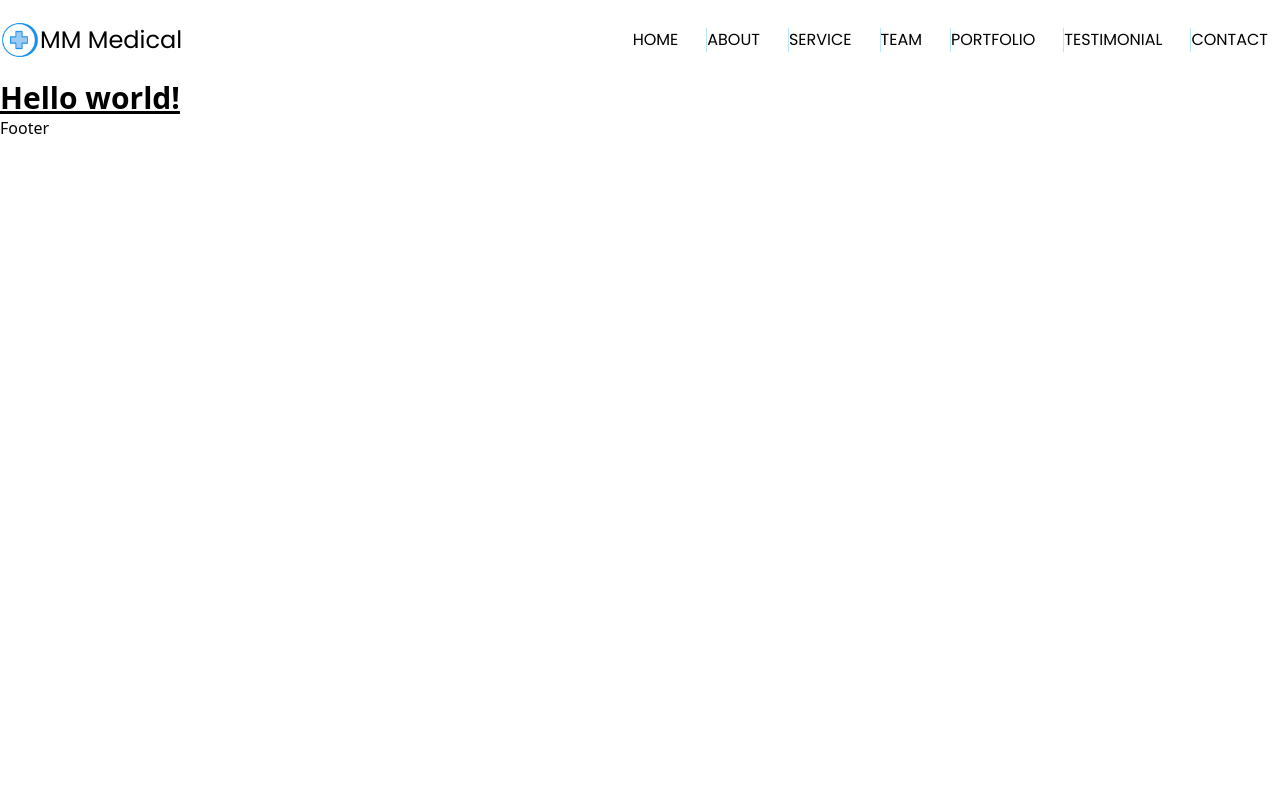
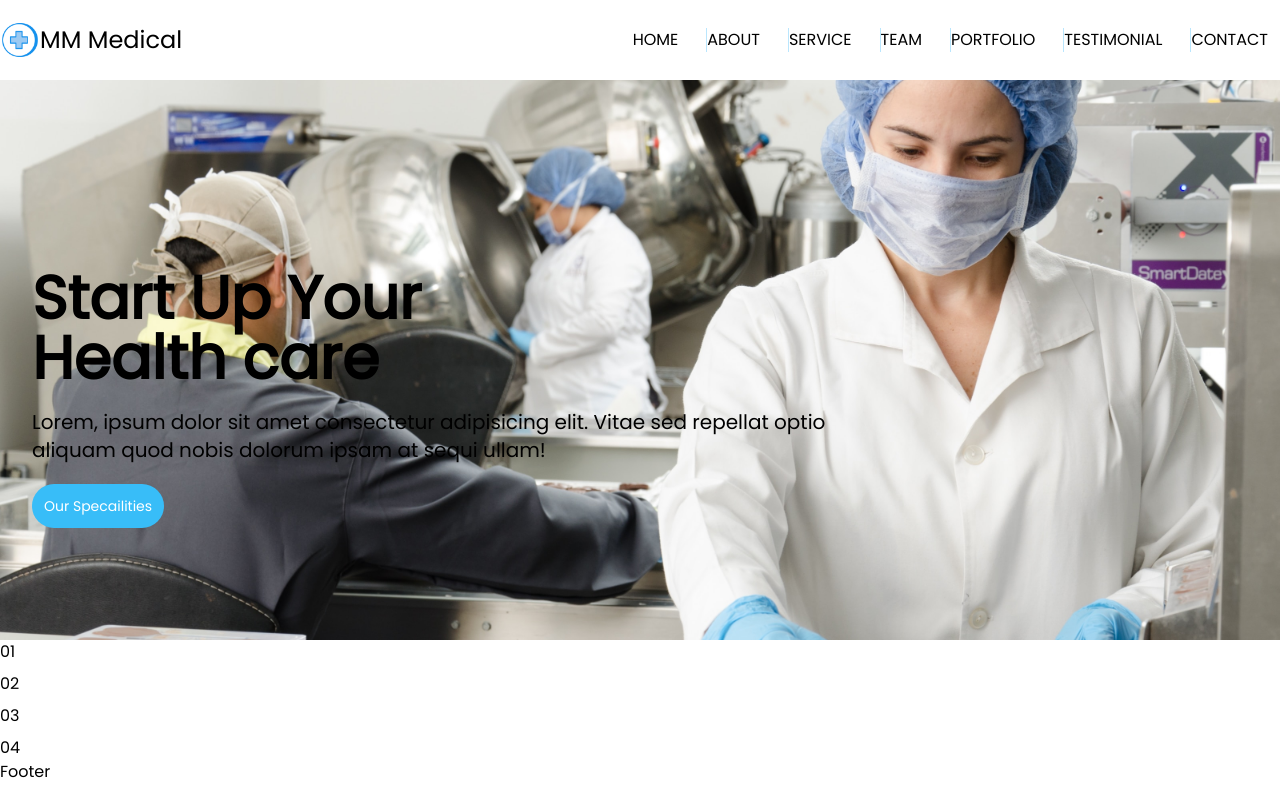
Before and after one commit to Maneesha-Maduranga/Serena_care_Hospital, a React (Vite) app: page / in a window 1280 px wide. Built offline with nearby package versions, Linux system fonts and the light colour scheme.

Commit message:
Hero page done

```diff
--- a/package.json
+++ b/package.json
@@ -11,7 +11,8 @@
   },
   "dependencies": {
     "react": "^18.2.0",
-    "react-dom": "^18.2.0"
+    "react-dom": "^18.2.0",
+    "react-scroll": "^1.8.9"
   },
   "devDependencies": {
     "@types/react": "^18.0.37",
--- a/src/App.jsx
+++ b/src/App.jsx
@@ -1,4 +1,6 @@
 import Navbar from './Component/Navabar';
+import Hero from './Component/Hero';
+import About from './Component/About';
 
 function App() {
   return (
@@ -7,7 +9,8 @@ function App() {
         <Navbar />
       </header>
       <main>
-        <h1 className='text-3xl font-bold underline'>Hello world!</h1>
+        <Hero />
+        <About />
       </main>
 
       <footer>
--- /dev/null
+++ b/src/Component/About.jsx
@@ -0,0 +1,14 @@
+function About() {
+  return (
+    <div className='about'>
+      <div className='grid grid-rows-4 grid-flow-col gap-2'>
+        <div>01</div>
+        <div>02</div>
+        <div>03</div>
+        <div>04</div>
+      </div>
+    </div>
+  );
+}
+
+export default About;
--- /dev/null
+++ b/src/Component/Hero.jsx
@@ -0,0 +1,26 @@
+import backgroundImage from '../assets/background.jpg';
+
+function Hero() {
+  return (
+    <div
+      className='h-[35rem] bg-cover bg-center relative'
+      style={{ backgroundImage: `url(${backgroundImage})` }}
+    >
+      <div className='absolute bottom-28  left-8'>
+        <h1 className='text-4xl font-bold  md:text-6xl md:w-[60%]'>
+          Start Up Your Health care
+        </h1>
+
+        <div className=' text-xl  font-medium md:w-[50rem] my-5'>
+          Lorem, ipsum dolor sit amet consectetur adipisicing elit. Vitae sed
+          repellat optio aliquam quod nobis dolorum ipsam at sequi ullam!
+        </div>
+        <button className='bg-sky-400 text-sm hover:bg-sky-600'>
+          Our Specailities
+        </button>
+      </div>
+    </div>
+  );
+}
+
+export default Hero;
--- a/src/Component/Navabar.jsx
+++ b/src/Component/Navabar.jsx
@@ -1,7 +1,7 @@
 import logo from '../assets/medical.png';
 import hamberger from '../assets/hamberger.svg';
 import closeHamberger from '../assets/closeHamberger.svg';
-import { useState, useRef } from 'react';
+import { useState } from 'react';
 
 function Navbar() {
   const [show, setShow] = useState(false);
@@ -11,39 +11,25 @@ function Navbar() {
   };
 
   return (
-    <section className='navbar container mx-auto  flex justify-between h-20 '>
+    <section className='navbar  mx-3 md:mx-auto container  flex justify-between h-20 '>
       {/* Logo */}
       <div className='navbar-logo flex items-center cursor-pointer'>
         <img src={logo} alt='logo' className='w-10' />
         <div>
-          <div className='text-2xl font-poppins'>MM Medical</div>
+          <div className='text-2xl '>MM Medical</div>
         </div>
       </div>
       {/* Link */}
 
       {/* Large View */}
       <ul className='hidden lg:grid grid-flow-col divide-x divide-sky-200  gap-4 content-center'>
-        <li className='mr-3 font-poppins text-base cursor-pointer hover:text-sky-400'>
-          HOME
-        </li>
-        <li className='mr-3 font-poppins text-base cursor-pointer hover:text-sky-400'>
-          ABOUT
-        </li>
-        <li className='mr-3 font-poppins text-base cursor-pointer hover:text-sky-400'>
-          SERVICE
-        </li>
-        <li className='mr-3 font-poppins text-base cursor-pointer hover:text-sky-400'>
-          TEAM
-        </li>
-        <li className='mr-3 font-poppins text-base cursor-pointer hover:text-sky-400'>
-          PORTFOLIO
-        </li>
-        <li className='mr-3 font-poppins text-base cursor-pointer hover:text-sky-400'>
-          TESTIMONIAL
-        </li>
-        <li className='mr-3 font-poppins text-base cursor-pointer hover:text-sky-400'>
-          CONTACT
-        </li>
+        <li className='mr-3  text-base  hover:text-sky-400'>HOME</li>
+        <li className='mr-3  text-base  hover:text-sky-400'>ABOUT</li>
+        <li className='mr-3  text-base  hover:text-sky-400'>SERVICE</li>
+        <li className='mr-3  text-base  hover:text-sky-400'>TEAM</li>
+        <li className='mr-3  text-base  hover:text-sky-400'>PORTFOLIO</li>
+        <li className='mr-3  text-base  hover:text-sky-400'>TESTIMONIAL</li>
+        <li className='mr-3  text-base  hover:text-sky-400'>CONTACT</li>
       </ul>
 
       {/* Hamberger ICon */}
@@ -58,8 +44,8 @@ function Navbar() {
       <div
         className={
           show
-            ? 'flex-col absolute top-0 right-0 space-y-6  bg-white h-screen w-64  drop-shadow-md transition ease-in-out delay-150'
-            : 'transition ease-in-out delay-150 hidden'
+            ? 'flex-col absolute top-0 right-0 space-y-6  bg-white h-screen w-64  drop-shadow-md'
+            : 'hidden '
         }
       >
         {/* LOGO and CLOSE */}
@@ -67,7 +53,7 @@ function Navbar() {
           <div className='navbar-logo flex items-center'>
             <img src={logo} alt='logo' className='w-10' />
             <div>
-              <div className='text-2xl font-poppins'>MM Medical</div>
+              <div className='text-2xl '>MM Medical</div>
             </div>
           </div>
           <div>
@@ -77,28 +63,18 @@ function Navbar() {
           </div>
         </div>
         {/* Links */}
-        <ul className='divide-y divide-sky-200 '>
-          <li className=' ml-4 mt-5 font-poppins text-base cursor-pointer hover:text-sky-400'>
-            HOME
-          </li>
-          <li className=' ml-4 mt-4 font-poppins text-base cursor-pointer hover:text-sky-400'>
-            ABOUT
-          </li>
-          <li className=' ml-4 mt-4 font-poppins text-base cursor-pointer hover:text-sky-400'>
-            SERVICE
-          </li>
-          <li className=' ml-4 mt-4 font-poppins text-base cursor-pointer hover:text-sky-400'>
-            TEAM
-          </li>
-          <li className=' ml-4 mt-4 font-poppins text-base cursor-pointer hover:text-sky-400'>
+        <ul className='divide-y divide-sky-200'>
+          <li className=' ml-4 mt-5  text-base  hover:text-sky-400'>HOME</li>
+          <li className=' ml-4 mt-4  text-base  hover:text-sky-400'>ABOUT</li>
+          <li className=' ml-4 mt-4  text-base  hover:text-sky-400'>SERVICE</li>
+          <li className=' ml-4 mt-4  text-base  hover:text-sky-400'>TEAM</li>
+          <li className=' ml-4 mt-4  text-base  hover:text-sky-400'>
             PORTFOLIO
           </li>
-          <li className=' ml-4 mt-4 font-poppins text-base cursor-pointer hover:text-sky-400'>
+          <li className=' ml-4 mt-4  text-base  hover:text-sky-400'>
             TESTIMONIAL
           </li>
-          <li className=' ml-4 mt-4 font-poppins text-base cursor-pointer hover:text-sky-400'>
-            CONTACT
-          </li>
+          <li className=' ml-4 mt-4  text-base  hover:text-sky-400'>CONTACT</li>
         </ul>
       </div>
     </section>
--- a/src/index.css
+++ b/src/index.css
@@ -1,3 +1,22 @@
 @tailwind base;
 @tailwind components;
 @tailwind utilities;
+
+
+
+
+@layer base {
+    html {
+        font-family: Poppins
+    }
+
+    li {
+        cursor: pointer;
+    }
+
+    button {
+        @apply p-3;
+        @apply rounded-full;
+        @apply text-white
+    }
+}
```
Also changed, not shown: src/assets/background.jpg (added), 1 other file (tests, documents, lock files or other folders).
